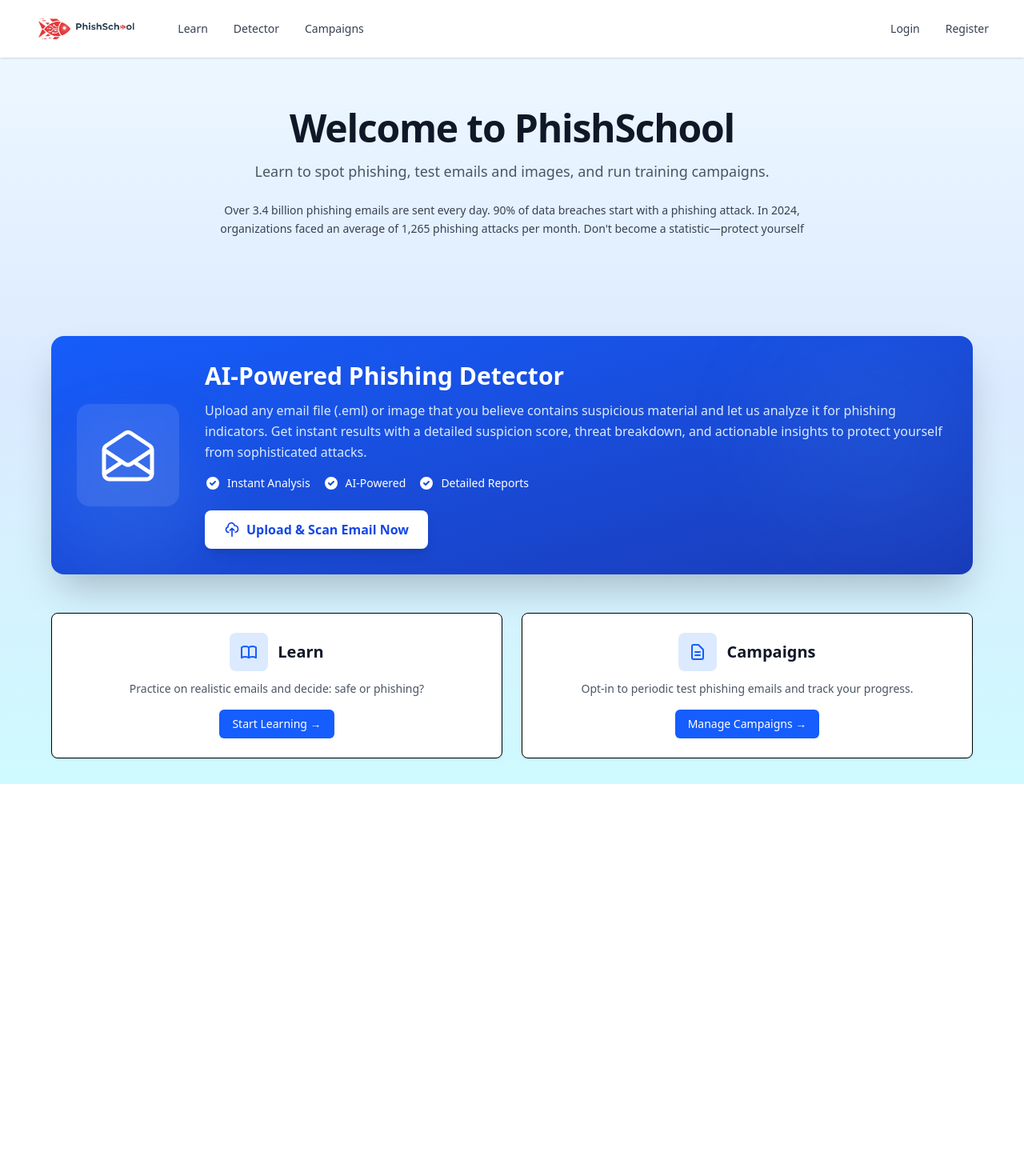
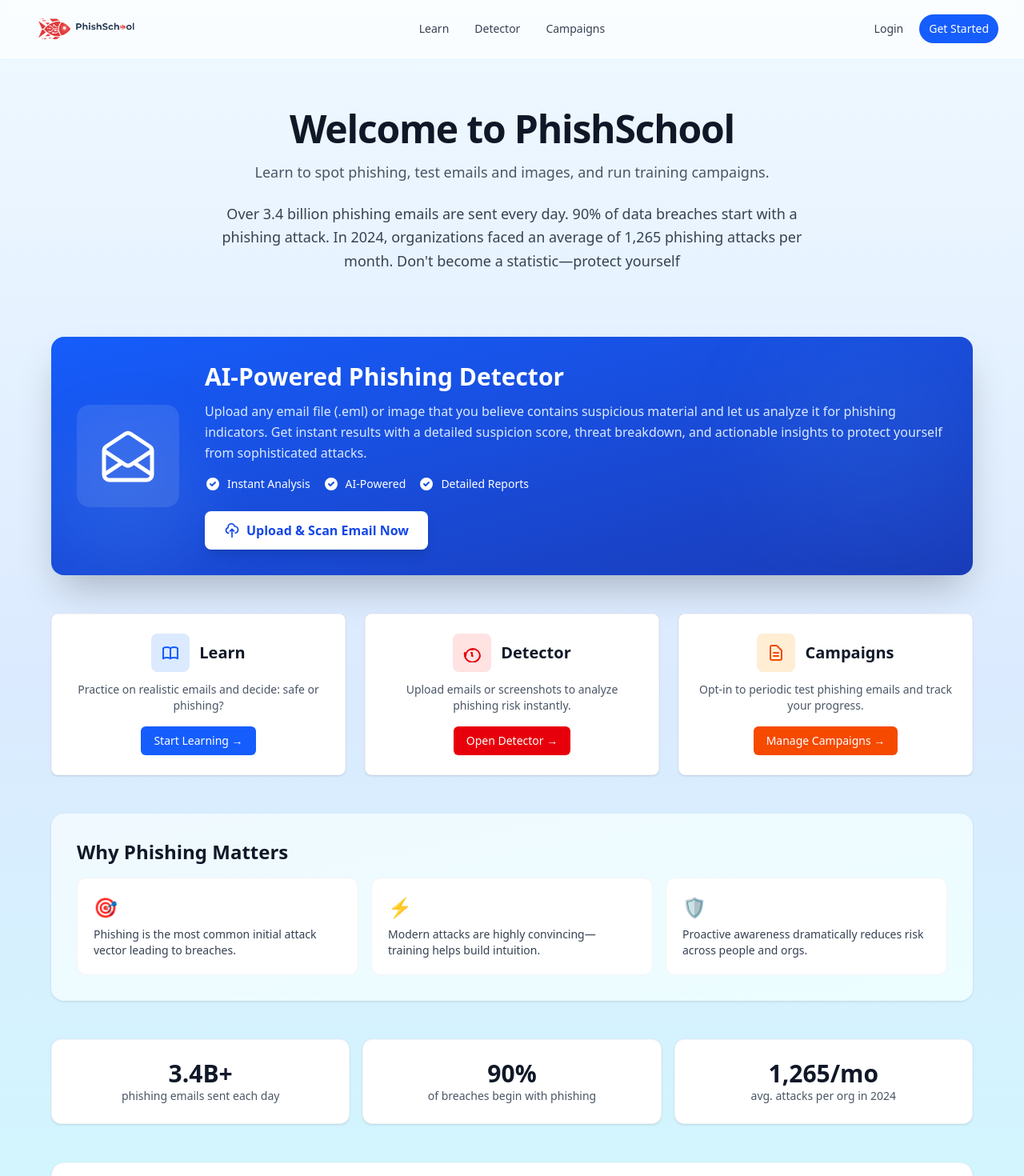
Before and after one commit to JustinCWang/PhishSchool, a React (Vite) app in the folder client/: page / in a window 1280 px wide. Shown: the top 1470 px of the page at 80% size. Before the commit the page ends 980 px from the top, so only its background shows below. Built offline with nearby package versions, Linux system fonts and the light colour scheme; no server answers.

Commit message:
Updated landing, header, footer, styling for frontend

```diff
--- a/client/src/components/Home.tsx
+++ b/client/src/components/Home.tsx
@@ -51,7 +51,7 @@ export default function Home() {
         <p className="mt-2 text-lg text-gray-600">Learn to spot phishing, test emails and images, and run training campaigns.</p>
 
         <div className="mt-6 max-w-3xl mx-auto min-h-[120px]">
-          <p className="text-sm text-gray-700 leading-relaxed">
+          <p className="text-base sm:text-lg text-gray-700 leading-relaxed">
             {typedText}
             {typedText.length < fullText.length && (
               <span className="inline-block w-0.5 h-4 bg-blue-600 ml-1 animate-pulse" aria-hidden="true"></span>
@@ -125,13 +125,14 @@ export default function Home() {
         </div>
       </section>
 
-      {/* Other Sections */}
+      {/* Feature Cards */}
       <div
-        className={`grid gap-6 sm:grid-cols-2 w-full transition-all duration-1000 ease-out ${
+        className={`grid gap-6 w-full sm:grid-cols-1 md:grid-cols-3 transition-all duration-1000 ease-out ${
           showOtherSections ? 'opacity-100 translate-y-0' : 'opacity-0 translate-y-10'
         }`}
       >
-        <div className="rounded-lg bg-white p-6 shadow-sm hover:shadow-md transition-all duration-300 border-1 border-black flex flex-col items-center text-center">
+        {/* Learn - Blue */}
+        <div className="rounded-lg bg-white p-6 shadow-sm hover:shadow-md transition-all duration-300 border border-gray-100 flex flex-col items-center text-center">
           <div className="flex items-center justify-center gap-3 mb-3">
             <div className="w-12 h-12 bg-blue-100 rounded-lg flex items-center justify-center">
               <svg className="w-6 h-6 text-blue-600" fill="none" viewBox="0 0 24 24" stroke="currentColor">
@@ -144,19 +145,79 @@ export default function Home() {
           <Link to="/learn" className="inline-flex items-center rounded-md bg-blue-600 px-4 py-2 text-sm font-medium text-white hover:bg-blue-700 transition-colors">Start Learning →</Link>
         </div>
 
-        <div className="rounded-lg bg-white p-6 shadow-sm hover:shadow-md transition-all duration-300 border-1 border-black flex flex-col items-center text-center">
+        {/* Detector - Red */}
+        <div className="rounded-lg bg-white p-6 shadow-sm hover:shadow-md transition-all duration-300 border border-gray-100 flex flex-col items-center text-center">
           <div className="flex items-center justify-center gap-3 mb-3">
-            <div className="w-12 h-12 bg-blue-100 rounded-lg flex items-center justify-center">
-              <svg className="w-6 h-6 text-blue-600" fill="none" viewBox="0 0 24 24" stroke="currentColor">
+            <div className="w-12 h-12 bg-red-100 rounded-lg flex items-center justify-center">
+              <svg className="w-6 h-6 text-red-600" fill="none" viewBox="0 0 24 24" stroke="currentColor">
+                <path strokeLinecap="round" strokeLinejoin="round" strokeWidth={2} d="M13 16h-1v-4h-1m2-4h-2m-7 8a9 9 0 1118 0A9 9 0 013 12z" />
+              </svg>
+            </div>
+            <h2 className="text-xl font-semibold text-gray-900">Detector</h2>
+          </div>
+          <p className="mb-4 text-sm text-gray-600">Upload emails or screenshots to analyze phishing risk instantly.</p>
+          <Link to="/detector" className="inline-flex items-center rounded-md bg-red-600 px-4 py-2 text-sm font-medium text-white hover:bg-red-700 transition-colors">Open Detector →</Link>
+        </div>
+
+        {/* Campaigns - Orange */}
+        <div className="rounded-lg bg-white p-6 shadow-sm hover:shadow-md transition-all duration-300 border border-gray-100 flex flex-col items-center text-center">
+          <div className="flex items-center justify-center gap-3 mb-3">
+            <div className="w-12 h-12 bg-orange-100 rounded-lg flex items-center justify-center">
+              <svg className="w-6 h-6 text-orange-600" fill="none" viewBox="0 0 24 24" stroke="currentColor">
                 <path strokeLinecap="round" strokeLinejoin="round" strokeWidth={2} d="M9 12h6m-6 4h6m2 5H7a2 2 0 01-2-2V5a2 2 0 012-2h5.586a1 1 0 01.707.293l5.414 5.414a1 1 0 01.293.707V19a2 2 0 01-2 2z" />
               </svg>
             </div>
             <h2 className="text-xl font-semibold text-gray-900">Campaigns</h2>
           </div>
           <p className="mb-4 text-sm text-gray-600">Opt-in to periodic test phishing emails and track your progress.</p>
-          <Link to="/campaigns" className="inline-flex items-center rounded-md bg-blue-600 px-4 py-2 text-sm font-medium text-white hover:bg-blue-700 transition-colors">Manage Campaigns →</Link>
+          <Link to="/campaigns" className="inline-flex items-center rounded-md bg-orange-600 px-4 py-2 text-sm font-medium text-white hover:bg-orange-700 transition-colors">Manage Campaigns →</Link>
         </div>
       </div>
+
+      {/* Why Phishing Matters */}
+      <section className={`w-full rounded-2xl bg-gradient-to-br from-sky-50 to-cyan-50 p-8 shadow-sm transition-all duration-1000 ease-out ${showOtherSections ? 'opacity-100 translate-y-0' : 'opacity-0 translate-y-6'}`}>
+        <h2 className="text-2xl font-bold text-gray-900 mb-4">Why Phishing Matters</h2>
+        <div className="grid gap-4 sm:grid-cols-1 md:grid-cols-3">
+          <div className="rounded-xl bg-white p-5 border border-gray-100">
+            <div className="text-blue-600 text-2xl mb-2">🎯</div>
+            <p className="text-gray-700 text-sm">Phishing is the most common initial attack vector leading to breaches.</p>
+          </div>
+          <div className="rounded-xl bg-white p-5 border border-gray-100">
+            <div className="text-blue-600 text-2xl mb-2">⚡</div>
+            <p className="text-gray-700 text-sm">Modern attacks are highly convincing—training helps build intuition.</p>
+          </div>
+          <div className="rounded-xl bg-white p-5 border border-gray-100">
+            <div className="text-blue-600 text-2xl mb-2">🛡️</div>
+            <p className="text-gray-700 text-sm">Proactive awareness dramatically reduces risk across people and orgs.</p>
+          </div>
+        </div>
+      </section>
+
+      {/* Quick Stats */}
+      <section className={`w-full transition-all duration-1000 ease-out ${showOtherSections ? 'opacity-100 translate-y-0' : 'opacity-0 translate-y-6'}`}>
+        <div className="grid gap-4 sm:grid-cols-1 md:grid-cols-3">
+          <div className="rounded-xl bg-white p-6 shadow-sm border border-gray-100 text-center">
+            <div className="text-3xl font-extrabold text-gray-900">3.4B+</div>
+            <div className="text-sm text-gray-600">phishing emails sent each day</div>
+          </div>
+          <div className="rounded-xl bg-white p-6 shadow-sm border border-gray-100 text-center">
+            <div className="text-3xl font-extrabold text-gray-900">90%</div>
+            <div className="text-sm text-gray-600">of breaches begin with phishing</div>
+          </div>
+          <div className="rounded-xl bg-white p-6 shadow-sm border border-gray-100 text-center">
+            <div className="text-3xl font-extrabold text-gray-900">1,265/mo</div>
+            <div className="text-sm text-gray-600">avg. attacks per org in 2024</div>
+          </div>
+        </div>
+      </section>
+
+      {/* About Us (placeholder) */}
+      <section className={`w-full rounded-2xl bg-white p-8 shadow-sm border border-gray-100 transition-all duration-1000 ease-out ${showOtherSections ? 'opacity-100 translate-y-0' : 'opacity-0 translate-y-6'}`}>
+        <h2 className="text-2xl font-bold text-gray-900 mb-2">About Us</h2>
+        <p className="text-gray-700 text-sm">We&apos;ll add our team story and mission here soon. Check back for more!</p>
+      </section>
+
+      {/* Footer moved to global Layout */}
     </div>
   )
 }
--- a/client/src/components/Layout.tsx
+++ b/client/src/components/Layout.tsx
@@ -5,34 +5,82 @@
  * nested page routes.
  */
 import { Outlet, Link, NavLink } from 'react-router-dom'
+import { useEffect, useState } from 'react'
 import { useAuth } from '../context/useAuth'
+import { supabase } from '../lib/supabase'
 
 /** Top navigation bar with auth-aware actions */
 function Navbar() {
   const { user, signOut } = useAuth()
+  const [firstName, setFirstName] = useState<string | null>(null)
+
+  useEffect(() => {
+    let isMounted = true
+    async function loadFirstName() {
+      if (!user) {
+        setFirstName(null)
+        return
+      }
+      try {
+        const { data, error } = await supabase
+          .from('Users')
+          .select('first_name')
+          .eq('user_id', user.id)
+          .maybeSingle()
+        if (!isMounted) return
+        if (error) {
+          // Fallback to auth metadata or email username
+          const fallback = typeof user.user_metadata?.first_name === 'string' && user.user_metadata.first_name
+            ? user.user_metadata.first_name
+            : (user.email ? user.email.split('@')[0] : '')
+          setFirstName(fallback || null)
+        } else {
+          const nameFromDb = (data && typeof data.first_name === 'string' && data.first_name) || null
+          if (nameFromDb) {
+            setFirstName(nameFromDb)
+          } else {
+            const fallback = typeof user.user_metadata?.first_name === 'string' && user.user_metadata.first_name
+              ? user.user_metadata.first_name
+              : (user.email ? user.email.split('@')[0] : '')
+            setFirstName(fallback || null)
+          }
+        }
+      } catch {
+        const fallback = typeof user?.user_metadata?.first_name === 'string' && user.user_metadata.first_name
+          ? user.user_metadata.first_name
+          : (user?.email ? user.email.split('@')[0] : '')
+        setFirstName(fallback || null)
+      }
+    }
+    void loadFirstName()
+    return () => { isMounted = false }
+  }, [user])
+
   return (
-    <nav className="sticky top-0 z-10 bg-white shadow-sm">
-      <div className="flex items-center gap-4 px-4 py-3 sm:gap-6 sm:px-8 sm:py-4">
+    <nav className="sticky top-0 z-10 backdrop-blur bg-white/70 border-b border-white/60">
+      <div className="relative mx-auto flex max-w-7xl items-center gap-4 px-4 py-3 sm:gap-6 sm:px-8 sm:py-4">
         <Link to="/" className="flex items-center" aria-label="PhishSchool Home">
           <img src="/phishschoollogo.png" alt="PhishSchool" className="h-8 w-auto object-contain sm:h-10" />
         </Link>
-        <div className="flex flex-1 items-center justify-center gap-1 text-xs sm:justify-start sm:gap-2 sm:text-sm">
-          <NavLink to="/learn" className={({ isActive }: { isActive: boolean }) => `min-w-0 flex-1 text-center px-2 py-1 rounded-md sm:flex-none sm:px-3 sm:py-2 ${isActive ? 'bg-blue-100 text-blue-700' : 'text-gray-700 hover:text-blue-600'}`}>Learn</NavLink>
-          <NavLink to="/detector" className={({ isActive }: { isActive: boolean }) => `min-w-0 flex-1 text-center px-2 py-1 rounded-md sm:flex-none sm:px-3 sm:py-2 ${isActive ? 'bg-blue-100 text-blue-700' : 'text-gray-700 hover:text-blue-600'}`}>Detector</NavLink>
-          <NavLink to="/campaigns" className={({ isActive }: { isActive: boolean }) => `min-w-0 flex-1 text-center px-2 py-1 rounded-md sm:flex-none sm:px-3 sm:py-2 ${isActive ? 'bg-blue-100 text-blue-700' : 'text-gray-700 hover:text-blue-600'}`}>Campaigns</NavLink>
+        <div className="absolute left-1/2 -translate-x-1/2 flex items-center gap-1 text-xs sm:gap-2 sm:text-sm">
+          <NavLink to="/learn" className={({ isActive }: { isActive: boolean }) => `min-w-0 flex-1 text-center px-2 py-1 rounded-full sm:flex-none sm:px-3 sm:py-2 ${isActive ? 'bg-blue-100 text-blue-700' : 'text-gray-700 hover:bg-gray-100 hover:text-blue-700'}`}>Learn</NavLink>
+          <NavLink to="/detector" className={({ isActive }: { isActive: boolean }) => `min-w-0 flex-1 text-center px-2 py-1 rounded-full sm:flex-none sm:px-3 sm:py-2 ${isActive ? 'bg-red-100 text-red-700' : 'text-gray-700 hover:bg-gray-100 hover:text-red-700'}`}>Detector</NavLink>
+          <NavLink to="/campaigns" className={({ isActive }: { isActive: boolean }) => `min-w-0 flex-1 text-center px-2 py-1 rounded-full sm:flex-none sm:px-3 sm:py-2 ${isActive ? 'bg-orange-100 text-orange-700' : 'text-gray-700 hover:bg-gray-100 hover:text-orange-700'}`}>Campaigns</NavLink>
         </div>
-        <div className="ml-auto flex items-center gap-1 sm:gap-2">
+        <div className="ml-auto flex items-center gap-2">
           {user ? (
             <div className="flex items-center gap-2">
-              <NavLink to="/profile" className={({ isActive }: { isActive: boolean }) => `px-2 py-1 rounded-md text-xs sm:px-3 sm:py-2 sm:text-sm ${isActive ? 'bg-blue-100 text-blue-700' : 'text-gray-700 hover:text-blue-600'}`}>Profile</NavLink>
-              <span className="hidden sm:inline text-gray-600 truncate max-w-[10rem]">{user.email}</span>
-              <button onClick={signOut} className="rounded-md bg-blue-600 px-2 py-1 text-xs text-white hover:bg-blue-700 sm:px-3 sm:py-2 sm:text-sm">Sign out</button>
+              {firstName && (
+                <span className="hidden sm:inline rounded-full bg-gray-100 px-3 py-1 text-sm font-medium text-gray-700">Hi, {firstName}!</span>
+              )}
+              <NavLink to="/profile" className={({ isActive }: { isActive: boolean }) => `px-2 py-1 rounded-full text-xs sm:px-3 sm:py-2 sm:text-sm ${isActive ? 'bg-blue-100 text-blue-700' : 'text-gray-700 hover:bg-gray-100 hover:text-blue-700'}`}>Profile</NavLink>
+              <button onClick={signOut} className="rounded-full bg-blue-600 px-3 py-2 text-xs font-semibold text-white shadow-sm hover:bg-blue-700 sm:text-sm">Sign out</button>
             </div>
           ) : (
-            <>
-              <NavLink to="/login" className={({ isActive }: { isActive: boolean }) => `px-2 py-1 rounded-md text-xs sm:px-3 sm:py-2 sm:text-sm ${isActive ? 'bg-blue-100 text-blue-700' : 'text-gray-700 hover:text-blue-600'}`}>Login</NavLink>
-              <NavLink to="/register" className={({ isActive }: { isActive: boolean }) => `px-2 py-1 rounded-md text-xs sm:px-3 sm:py-2 sm:text-sm ${isActive ? 'bg-blue-100 text-blue-700' : 'text-gray-700 hover:text-blue-600'}`}>Register</NavLink>
-            </>
+            <div className="flex items-center gap-2">
+              <NavLink to="/login" className={({ isActive }: { isActive: boolean }) => `px-2 py-1 rounded-full text-xs sm:px-3 sm:py-2 sm:text-sm ${isActive ? 'bg-blue-100 text-blue-700' : 'text-gray-700 hover:bg-gray-100 hover:text-blue-700'}`}>Login</NavLink>
+              <NavLink to="/register" className={({ isActive }: { isActive: boolean }) => `px-2 py-1 rounded-full text-xs sm:px-3 sm:py-2 sm:text-sm ${isActive ? 'bg-blue-100 text-blue-700' : 'text-white bg-blue-600 hover:bg-blue-700'}`}>Get Started</NavLink>
+            </div>
           )}
         </div>
       </div>
@@ -48,6 +96,14 @@ export default function Layout() {
       <main className="w-full px-8 py-8">
         <Outlet />
       </main>
+      <footer className="w-full px-8 pb-8 pt-4 text-center text-sm text-gray-600">
+        <div className="mb-2">© {new Date().getFullYear()} PhishSchool. All rights reserved.</div>
+        <div className="flex items-center justify-center gap-4">
+          <a className="hover:text-blue-700" href="#">Privacy</a>
+          <a className="hover:text-blue-700" href="#">Terms</a>
+          <a className="hover:text-blue-700" href="#">Contact</a>
+        </div>
+      </footer>
     </div>
   )
 }
```
Also changed, not shown: client/src/campaigns/Campaigns.tsx (+10 -10 lines), client/src/detector/Detector.tsx (+6 -6 lines).
